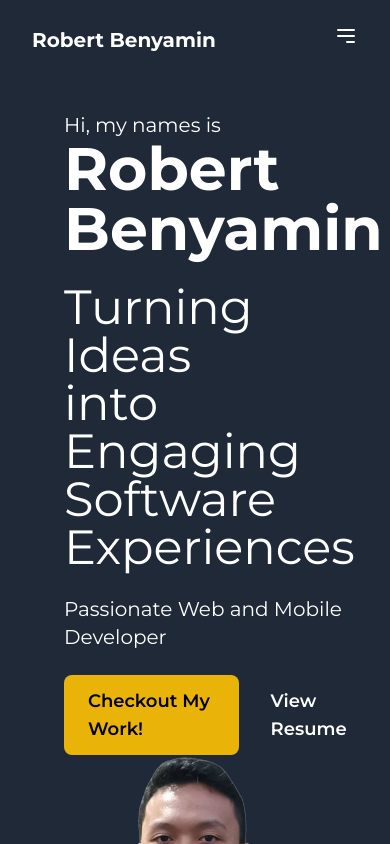
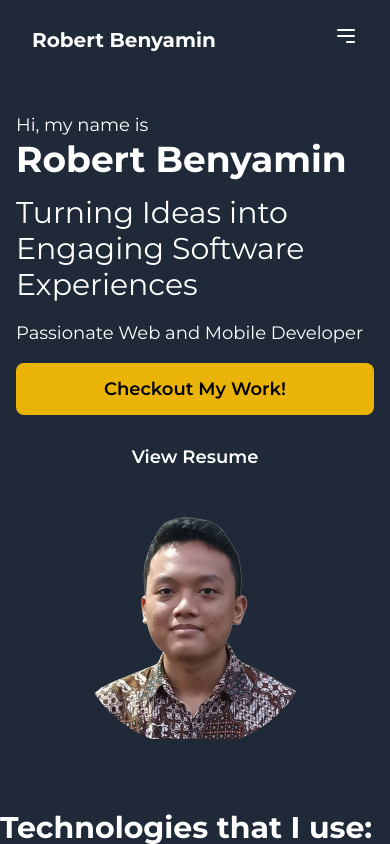
Before and after one commit to RobertBenyamin/portfolio, a React (Create React App) app: page / in a window 390 px wide. Shown: the top 844 px of the page. Built offline with nearby package versions, Linux system fonts and the light colour scheme.

Commit message:
feat: Add responsive mobile design to About component

```diff
--- a/src/components/About.jsx
+++ b/src/components/About.jsx
@@ -3,19 +3,24 @@ import profile from "../images/profile.png";
 
 const About = () => {
   return (
-    <section id="about" className="text-white py-8 px-16">
-      <div className="container mx-auto flex flex-row flex-wrap justify-between">
-        <div className="flex flex-col">
-          <p className="text-xl">Hi, my names is</p>
-          <h2 className="text-6xl font-bold mb-6">Robert Benyamin</h2>
-          <p className="text-5xl mb-6">
-            Turning Ideas <br /> into Engaging <br /> Software Experiences
+    <section id="about" className="text-white py-8 px-4 md:px-16">
+      <div className="container mx-auto flex flex-col md:flex-row flex-wrap justify-between items-center">
+        <div className="flex flex-col mb-8 md:mb-0 md:w-1/2">
+          <p className="text-lg md:text-xl">Hi, my name is</p>
+          <h2 className="text-4xl md:text-6xl font-bold mb-4 md:mb-6">
+            Robert Benyamin
+          </h2>
+          <p className="text-3xl md:text-5xl mb-4 md:mb-6">
+            Turning Ideas <br className="hidden md:block" /> into Engaging{" "}
+            <br className="hidden md:block" /> Software Experiences
           </p>
-          <p className="text-xl mb-6">Passionate Web and Mobile Developer</p>
-          <div className="flex flex-row space-x-2">
+          <p className="text-lg md:text-xl mb-4 md:mb-6">
+            Passionate Web and Mobile Developer
+          </p>
+          <div className="flex flex-col md:flex-row space-y-4 md:space-y-0 md:space-x-2">
             <a
               href="#projects"
-              className="bg-yellow-500 hover:bg-orange-400 font-semibold text-black px-6 py-3 text-lg rounded-lg"
+              className="bg-yellow-500 hover:bg-orange-400 font-semibold text-black text-center px-6 py-3 text-lg rounded-lg"
             >
               Checkout My Work!
             </a>
@@ -23,14 +28,18 @@ const About = () => {
               href="https://drive.google.com/file/d/1-Bl4iL-WQLjEwriCJG3_-Utz_ERwpFSS/view?usp=sharing"
               target="_blank"
               rel="noreferrer"
-              className="hover:bg-gray-700 text-white font-semibold px-6 py-3 text-lg rounded-lg"
+              className="hover:bg-gray-700 text-white font-semibold text-center px-6 py-3 text-lg rounded-lg"
             >
               View Resume
             </a>
           </div>
         </div>
-        <div className="flex flex-col justify-center items-center">
-          <img src={profile} alt="profile" />
+        <div className="flex justify-center md:w-1/2">
+          <img
+            src={profile}
+            alt="profile"
+            className="w-4/6 lg:w-128 rounded-full"
+          />
         </div>
       </div>
     </section>
```
